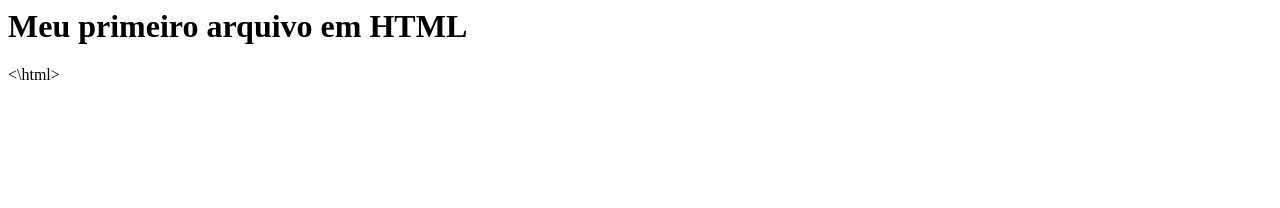
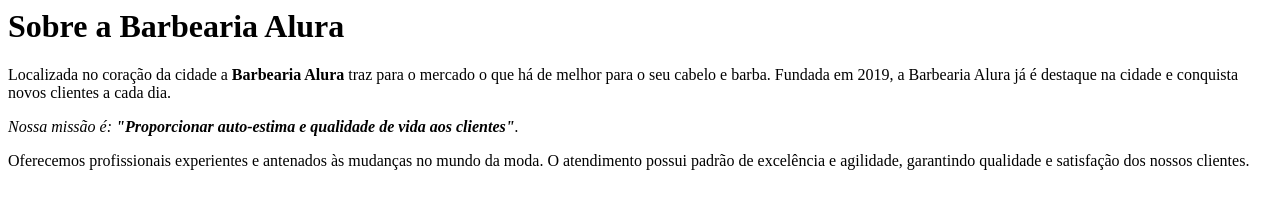
Before and after one commit to bia2412/primeiro-repositorio, a plain HTML site: page index.html in a window 1280 px wide. Drawn offline with Linux system fonts and the light colour scheme.

Commit message:
aula 25-07

```diff
--- a/index.html
+++ b/index.html
@@ -1,3 +1,7 @@
-<html>
-        <h1> Meu primeiro arquivo em HTML</h1>
-<\html>
+<h1>Sobre a Barbearia Alura</h1>
+
+<p>Localizada no coração da cidade a <strong>Barbearia Alura</strong> traz para o mercado o que há de melhor para o seu cabelo e barba. Fundada em 2019, a Barbearia Alura já é destaque na cidade e conquista novos clientes a cada dia.</p>
+
+<p><em>Nossa missão é: <strong>"Proporcionar auto-estima e qualidade de vida aos clientes"</strong>.</em></p>
+
+<p>Oferecemos profissionais experientes e antenados às mudanças no mundo da moda. O atendimento possui padrão de excelência e agilidade, garantindo qualidade e satisfação dos nossos clientes.</p>
```
